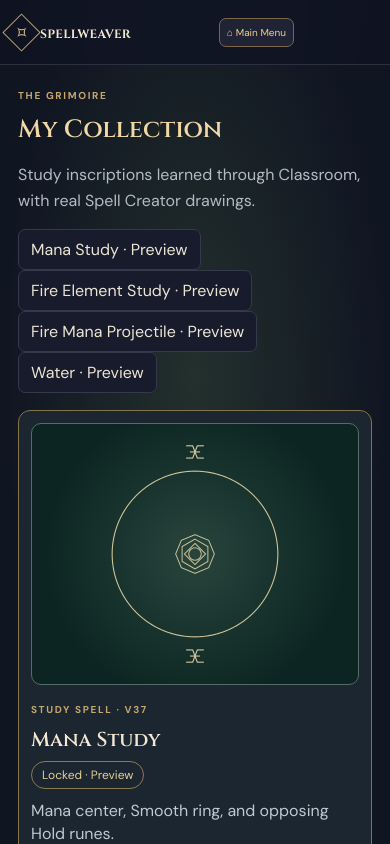
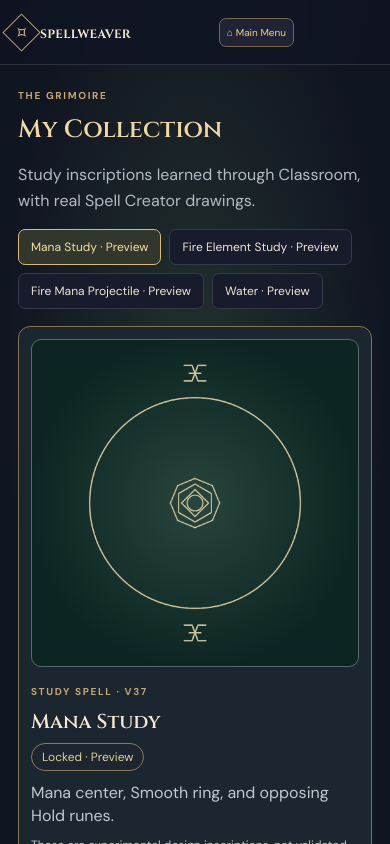
Before and after one commit to Perry3Dnl/SpellWeaver, a website with bundled scripts: page index.html in a window 390 px wide. Both pictures are taken after a click on the button 195 px from the left and 617 px from the top of the page. Built offline with nearby package versions, Linux system fonts and the light colour scheme.

Commit message:
Enlarge collection spell inscriptions while fitting desktop and mobile screens

```diff
--- a/style.css
+++ b/style.css
@@ -176,3 +176,23 @@ main{flex:1 1 auto;width:100%;min-height:0;height:auto;overflow:hidden;grid-temp
  .academy-icon-tile{padding:8px}
  .catalogue .catalogue-icon{width:46px;height:46px;flex-basis:46px}
 }
+
+
+/* Full-size study drawings with browser-safe collection navigation. */
+.academy-collection-page{max-width:1170px}
+.academy-collection{grid-template-columns:minmax(0,1.05fr) minmax(0,1fr);align-items:stretch}
+.academy-collection-preview{width:100%;min-height:340px;padding:clamp(4px,1vw,14px)}
+#academy-collection-circle{width:min(100%,480px);max-height:min(62dvh,480px);height:auto;aspect-ratio:1}
+.academy-collection-details{align-self:center}
+.academy-collection-selector{display:flex;gap:8px;flex-wrap:wrap;margin:12px 0}
+.academy-collection-selector button{font-size:12px;padding:9px 12px}
+.academy-collection-selector button.active{border-color:#ddb876;background:#32372e;color:#f6dea3}
+.academy-lesson-menu{max-width:1050px}
+.academy-lesson-choices{display:grid;grid-template-columns:repeat(3,minmax(0,1fr));gap:12px;margin:20px 0}
+.academy-lesson-choice{text-align:left;line-height:1.5;min-height:110px;background:#1b2b32;border-color:#766447;color:#f0dcab}
+@media(max-width:850px){.academy-lesson-choices{grid-template-columns:1fr}.academy-lesson-choice{min-height:62px}}
+@media(max-width:680px){
+ .academy-collection{grid-template-columns:1fr}
+ .academy-collection-preview{min-height:0}
+ #academy-collection-circle{width:min(100%,400px);max-height:min(48dvh,400px)}
+}
```
